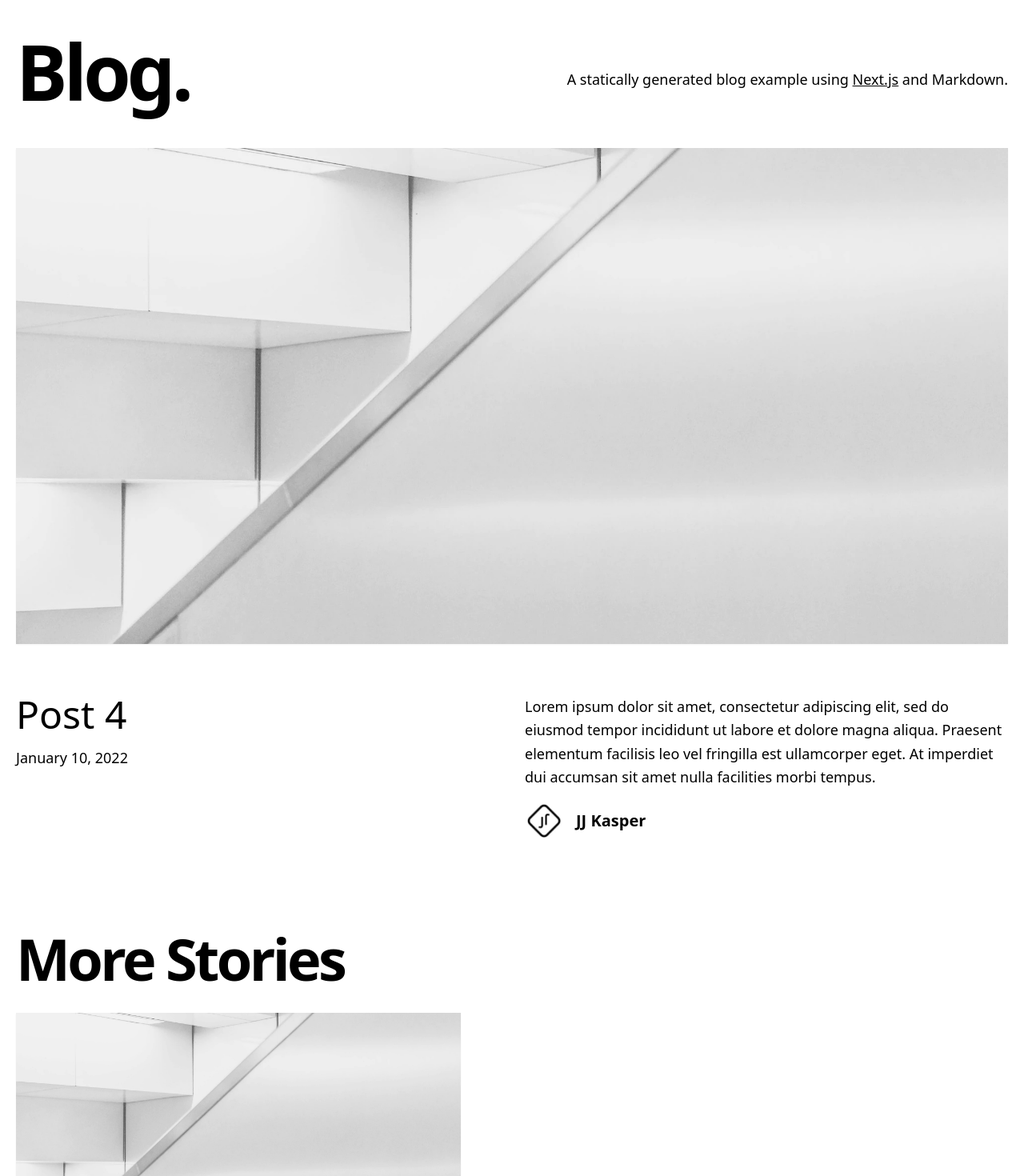
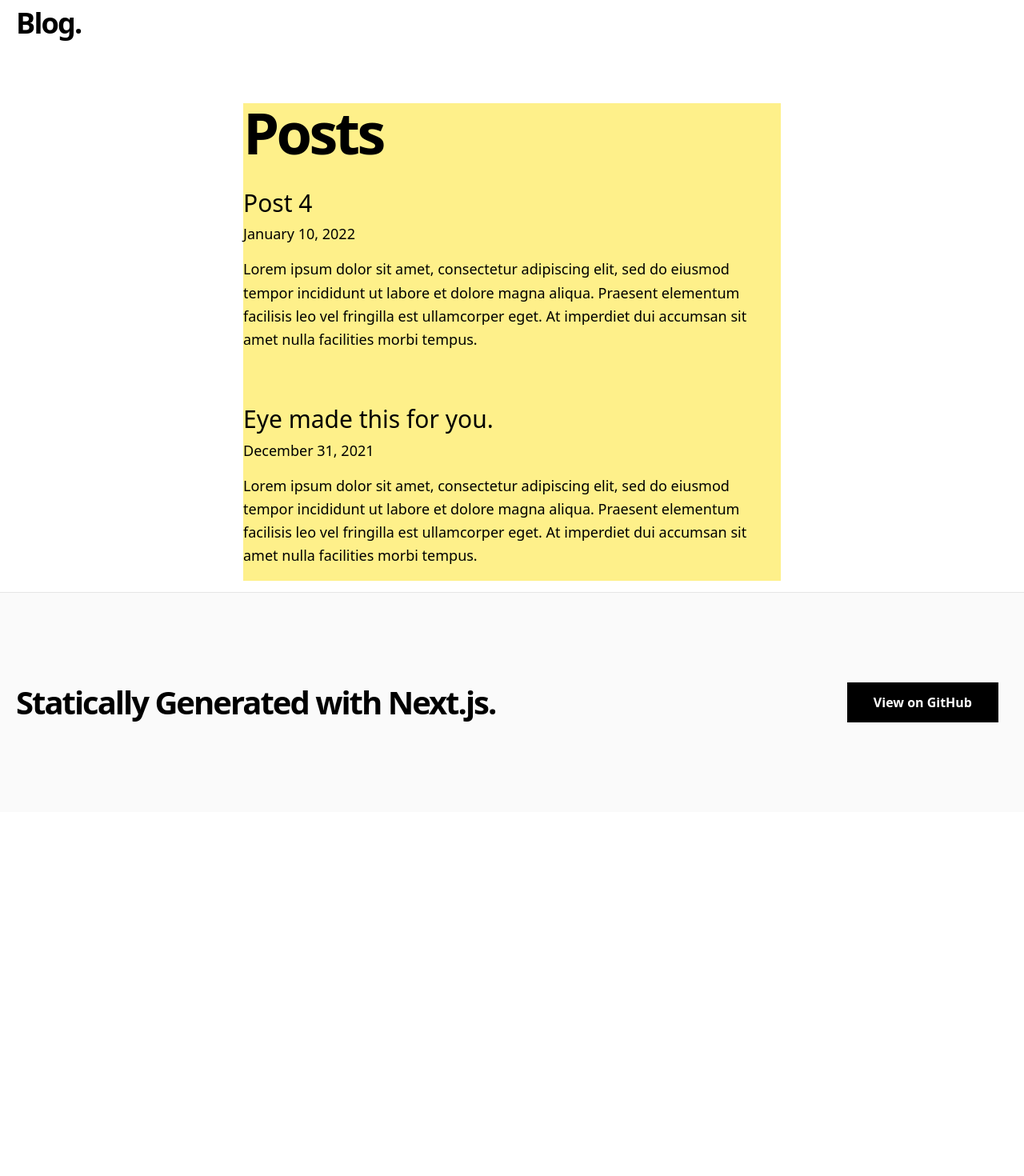
Before and after one commit to rttnbrgr/homebase, a Next.js app: page /blog in a window 1280 px wide. Shown: the part 60-1530 px from the top of the page at 80% size. After the commit the page ends 1075 px from the top, so only its background shows below. Built offline with nearby package versions, Linux system fonts and the light colour scheme.

Commit message:
WIP: blog list style changes

```diff
--- a/components/more-stories.tsx
+++ b/components/more-stories.tsx
@@ -7,11 +7,11 @@ type Props = {
 
 const MoreStories = ({ posts }: Props) => {
   return (
-    <section>
+    <section className="max-w-2xl mx-auto bg-yellow-200">
       <h2 className="mb-8 text-5xl md:text-7xl font-bold tracking-tighter leading-tight">
-        More Stories
+        Posts
       </h2>
-      <div className="grid grid-cols-1 md:grid-cols-2 md:gap-x-16 lg:gap-x-32 gap-y-20 md:gap-y-32 mb-32">
+      <div className="grid grid-cols-1 gap-y-12 mb-32">
         {posts.map(post => (
           <PostPreview
             key={post.slug}
--- a/components/post-preview.tsx
+++ b/components/post-preview.tsx
@@ -23,10 +23,7 @@ const PostPreview = ({
 }: Props) => {
   return (
     <div>
-      <div className="mb-5">
-        <CoverImage slug={slug} title={title} src={coverImage} />
-      </div>
-      <h3 className="text-3xl mb-3 leading-snug">
+      <h3 className="text-3xl mb-1 leading-snug">
         <Link as={`/posts/${slug}`} href="/posts/[slug]">
           <a className="hover:underline">{title}</a>
         </Link>
@@ -35,7 +32,6 @@ const PostPreview = ({
         <DateFormatter dateString={date} />
       </div>
       <p className="text-lg leading-relaxed mb-4">{excerpt}</p>
-      <Avatar name={author.name} picture={author.picture} />
     </div>
   );
 };
--- a/pages/blog.tsx
+++ b/pages/blog.tsx
@@ -7,6 +7,7 @@ import { getAllPosts } from "../lib/api";
 import Head from "next/head";
 import { CMS_NAME } from "../lib/constants";
 import Post from "../types/post";
+import Header from "../components/header";
 
 type Props = {
   allPosts: Post[];
@@ -19,21 +20,11 @@ const Blog = ({ allPosts }: Props) => {
     <>
       <Layout>
         <Head>
-          <title>Next.js Blog Example with {CMS_NAME}</title>
+          <title>Blog</title>
         </Head>
         <Container>
-          <Intro />
-          {heroPost && true && (
-            <HeroPost
-              title={heroPost.title}
-              coverImage={heroPost.coverImage}
-              date={heroPost.date}
-              author={heroPost.author}
-              slug={heroPost.slug}
-              excerpt={heroPost.excerpt}
-            />
-          )}
-          {morePosts.length > 0 && <MoreStories posts={morePosts} />}
+          <Header />
+          {allPosts.length > 0 && <MoreStories posts={allPosts} />}
         </Container>
       </Layout>
     </>
```
